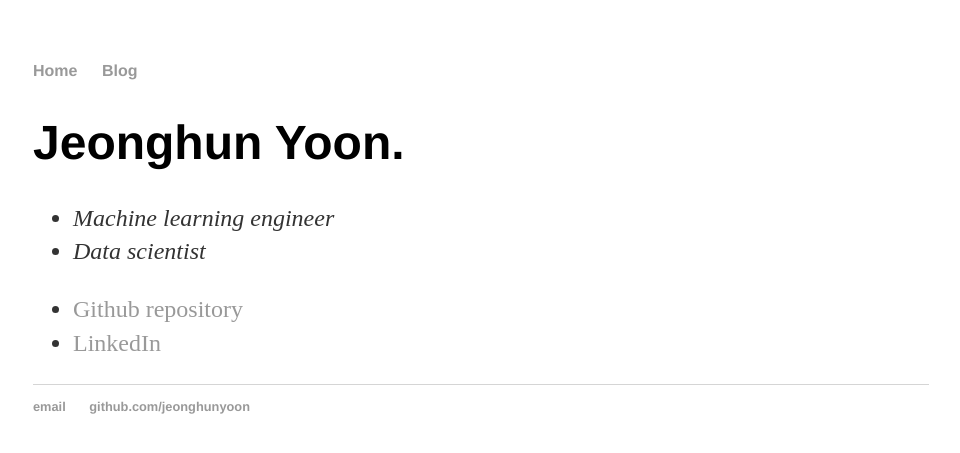
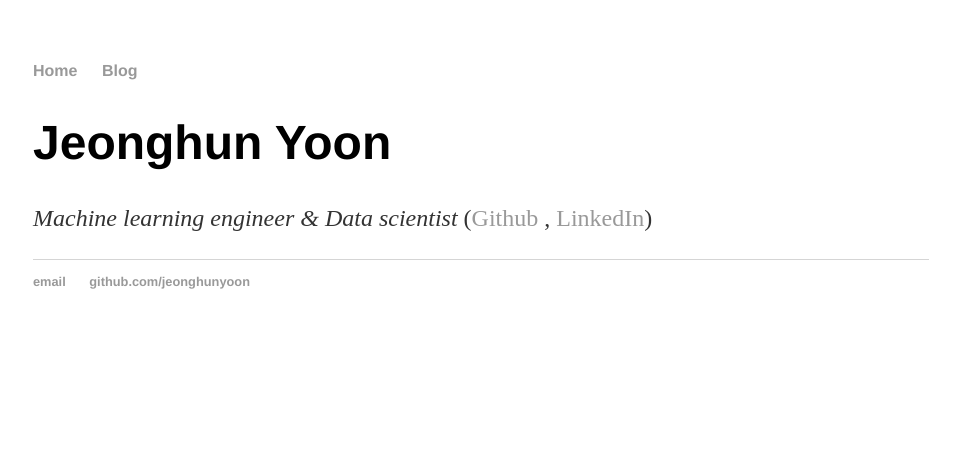
Before and after one commit to jeonghunyoon/jeonghunyoon.github.io, a Jekyll site: the page built from index.html, in a window 1280 px wide. Shown: the top 453 px of the page, without its empty margins (159-1119 px from the left). Built offline with Jekyll 4.4.1, drawn with Linux system fonts in a browser that asks for light colours.

Commit message:
main pages

```diff
--- a/index.html
+++ b/index.html
@@ -4,15 +4,9 @@ title: Jeonghun Yoon
 ---
 
 <div class="blurb">
-    <h1>Jeonghun Yoon.</h1>
+    <h1>Jeonghun Yoon</h1>
     <p>
-    <ul>
-        <li><em>Machine learning engineer</em></li>
-        <li><em>Data scientist</em></li>
-    </ul>
-    <ul class="contacts">
-        <li><a href="https://github.com/jeonghunyoon">Github repository</a></li>
-        <li><a href="https://www.linkedin.com/in/jeonghun-yoon-06173356/">LinkedIn</a></li>
-    </ul>
+    <em>Machine learning engineer & Data scientist</em>
+    (<a href="https://github.com/jeonghunyoon">Github </a>, <a href="https://www.linkedin.com/in/jeonghun-yoon-06173356/">LinkedIn</a>)
     </p>
 </div>
```
